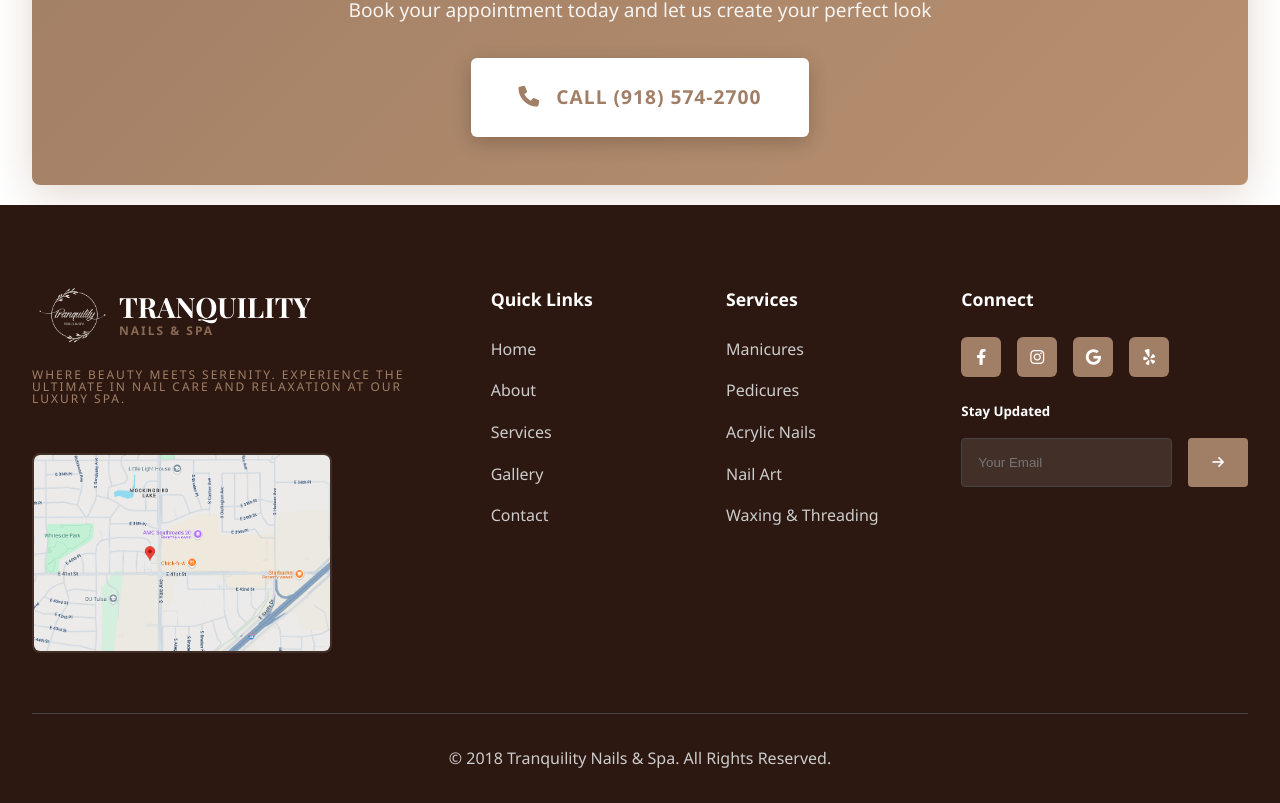
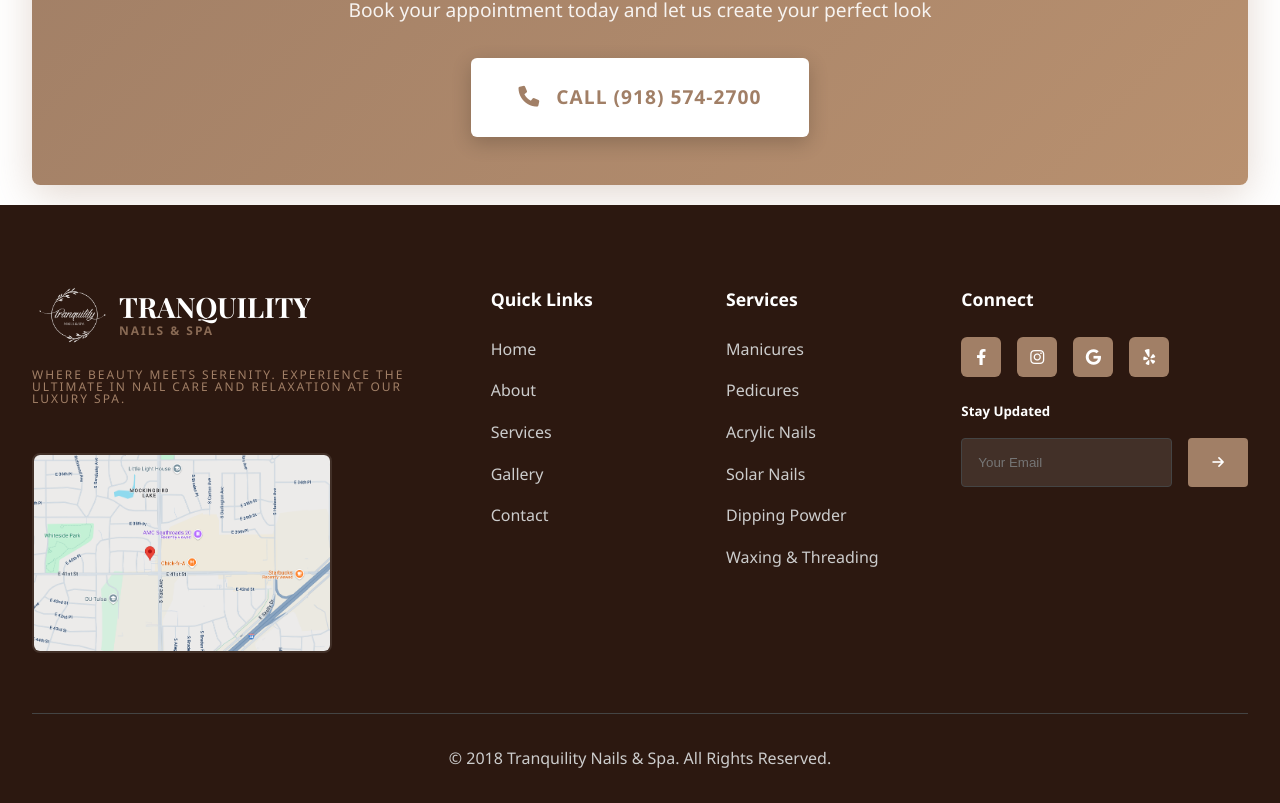
Before and after one commit to duyquangbui99/tranquiliy-ui, a React (Create React App) app: page /gallery in a window 1280 px wide. Shown: the part 1972-2775 px from the top of the page. Built offline with nearby package versions, Linux system fonts and the light colour scheme.

Commit message:
add right link to footer

```diff
--- a/src/components/Footer/Footer.jsx
+++ b/src/components/Footer/Footer.jsx
@@ -22,13 +22,32 @@ const Footer = () => {
                     }
                 }
             } else {
-                // Handle other routes with hash
-                window.location.href = path;
+                // Handle other routes with hash - navigate and then scroll
+                const targetRoute = route || '/';
+                window.location.href = targetRoute;
+                setTimeout(() => {
+                    const element = document.getElementById(hash);
+                    if (element) {
+                        element.scrollIntoView({ behavior: 'smooth' });
+                    }
+                }, 100);
             }
         } else {
-            // Handle routes without hash
+            // Handle routes without hash - smooth scroll to top
             window.location.href = path;
+            setTimeout(() => {
+                window.scrollTo({ top: 0, behavior: 'smooth' });
+            }, 100);
         }
+    };
+
+    // Function to handle service category navigation
+    const handleServiceNavigation = (category) => {
+        sessionStorage.setItem('selectedCategory', category);
+        window.location.href = '/services';
+        setTimeout(() => {
+            window.scrollTo({ top: 0, behavior: 'smooth' });
+        }, 100);
     };
 
     return (
@@ -54,18 +73,19 @@ const Footer = () => {
                                     <li><Link to="/" onClick={(e) => handleNavClick(e, '/#home')}>Home</Link></li>
                                     <li><a href="/#about" onClick={(e) => handleNavClick(e, '/#about')}>About</a></li>
                                     <li><Link to="/services" onClick={(e) => handleNavClick(e, '/services#services')}>Services</Link></li>
-                                    <li><Link to="/gallery" onClick={() => window.scrollTo(0, 0)}>Gallery</Link></li>
+                                    <li><Link to="/gallery" onClick={() => setTimeout(() => window.scrollTo({ top: 0, behavior: 'smooth' }), 100)}>Gallery</Link></li>
                                     <li><a href="/#contact" onClick={(e) => handleNavClick(e, '/#contact')}>Contact</a></li>
                                 </ul>
                             </div>
                             <div className="link-group">
                                 <h4>Services</h4>
                                 <ul>
-                                    <li><Link to="/services" onClick={(e) => handleNavClick(e, '/services#services')}>Manicures</Link></li>
-                                    <li><Link to="/services" onClick={(e) => handleNavClick(e, '/services#services')}>Pedicures</Link></li>
-                                    <li><Link to="/services" onClick={(e) => handleNavClick(e, '/services#services')}>Acrylic Nails</Link></li>
-                                    <li><Link to="/services" onClick={(e) => handleNavClick(e, '/services#services')}>Nail Art</Link></li>
-                                    <li><Link to="/services" onClick={(e) => handleNavClick(e, '/services#services')}>Waxing & Threading</Link></li>
+                                    <li><a href="/services" onClick={(e) => { e.preventDefault(); handleServiceNavigation('manicure'); }}>Manicures</a></li>
+                                    <li><a href="/services" onClick={(e) => { e.preventDefault(); handleServiceNavigation('pedicure'); }}>Pedicures</a></li>
+                                    <li><a href="/services" onClick={(e) => { e.preventDefault(); handleServiceNavigation('acrylic'); }}>Acrylic Nails</a></li>
+                                    <li><a href="/services" onClick={(e) => { e.preventDefault(); handleServiceNavigation('solar'); }}>Solar Nails</a></li>
+                                    <li><a href="/services" onClick={(e) => { e.preventDefault(); handleServiceNavigation('dipping'); }}>Dipping Powder</a></li>
+                                    <li><a href="/services" onClick={(e) => { e.preventDefault(); handleServiceNavigation('waxing'); }}>Waxing & Threading</a></li>
                                 </ul>
                             </div>
                             <div className="link-group">
--- a/src/pages/Home/Home.jsx
+++ b/src/pages/Home/Home.jsx
@@ -170,10 +170,10 @@ const Home = () => {
         // Store the category in sessionStorage so HomeServices can read it
         sessionStorage.setItem('selectedCategory', category);
         navigate('/services');
-        // Scroll to top after navigation with longer delay for mobile
+        // Scroll to top after navigation with smooth behavior
         setTimeout(() => {
-            window.scrollTo({ top: 0, behavior: 'instant' });
-        }, 300);
+            window.scrollTo({ top: 0, behavior: 'smooth' });
+        }, 100);
     };
 
     return (
@@ -314,7 +314,7 @@ const Home = () => {
                                 } else {
                                     window.scrollTo({ top: 0, behavior: 'smooth' });
                                 }
-                            }, 300);
+                            }, 100);
                         }}>
                             View Full Gallery
                             <i className="fas fa-arrow-right"></i>
```
